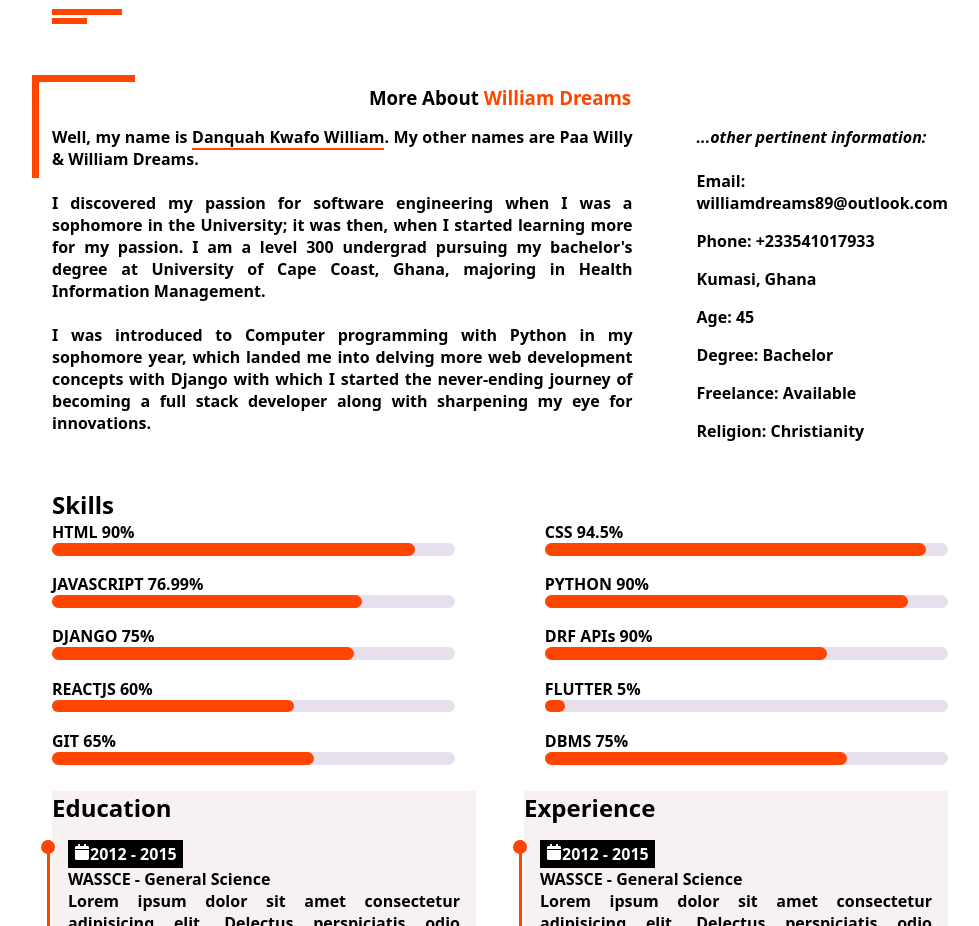
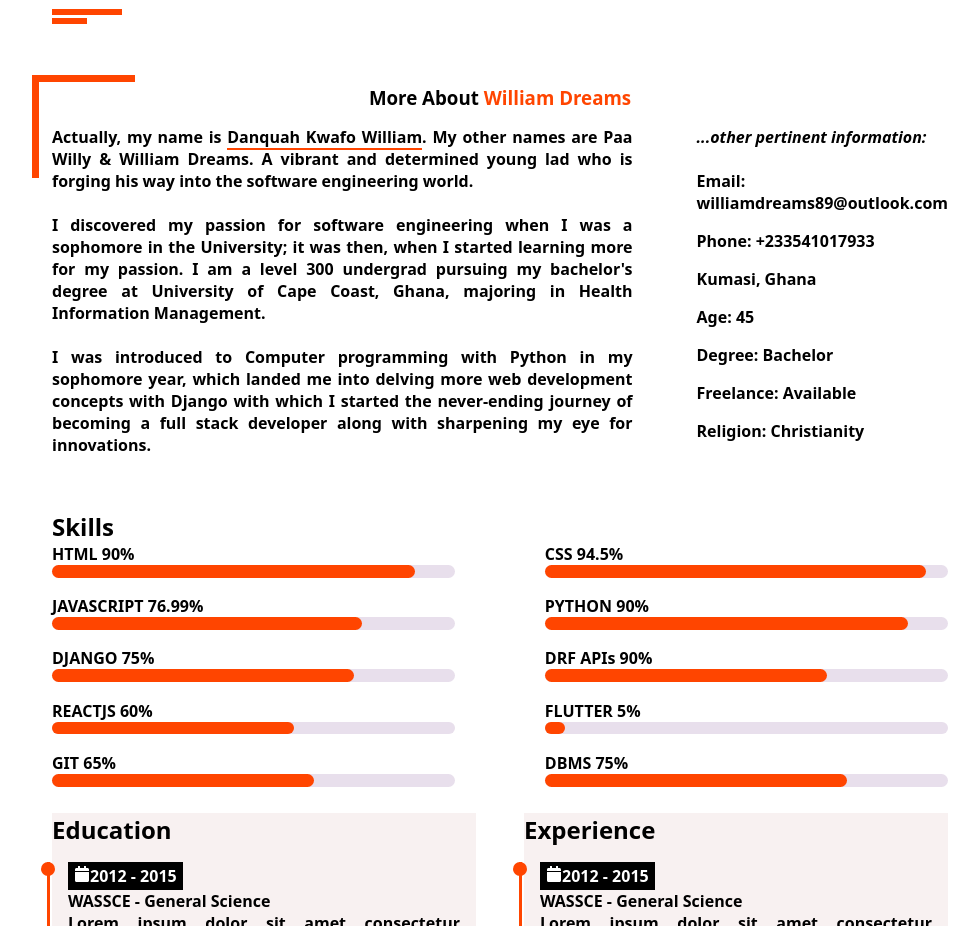
Before and after one commit to Williamdreams89/new-portfolio-site, a React (Create React App) app: page / in a window 1280 px wide. Shown: the part 908-1834 px from the top of the page, without its empty margins (140-1119 px from the left). Built offline with nearby package versions, Linux system fonts and the light colour scheme.

Commit message:
About updated

```diff
--- a/src/components/about/personal/AboutMePersonally.jsx
+++ b/src/components/about/personal/AboutMePersonally.jsx
@@ -31,7 +31,7 @@ const MySelf = styled.div`
       display: flex;
       gap: 4rem;
 
-      ul{
+      ul {
         display: grid;
         grid-template-columns: repeat(1, 1fr);
         width: 50%;
@@ -39,9 +39,6 @@ const MySelf = styled.div`
     }
   }
 `;
-
-
-
 
 export default function AboutMePersonally() {
   return (
@@ -51,22 +48,29 @@ export default function AboutMePersonally() {
       </h3>
       <div className="self__descr">
         <p>
-          Well, my name is{" "}
+          Actually, my name is{" "}
           <span className="real__name">Danquah Kwafo William</span>. My other
-          names are Paa Willy & William Dreams. <br /> <br /> I discovered my
-          passion for software engineering when I was a sophomore in the
-          University; it was then, when I started learning more for my passion.
-          I am a level 300 undergrad pursuing my bachelor's degree at University
-          of Cape Coast, Ghana, majoring in Health Information Management.{" "}
-          <br /> <br />I was introduced to Computer programming with Python in
-          my sophomore year, which landed me into delving more web development
-          concepts with Django with which I started the never-ending journey of
-          becoming a full stack developer along with sharpening my eye for
-          innovations.
+          names are Paa Willy & William Dreams. A vibrant and determined young
+          lad who is forging his way into the software engineering world. <br />{" "}
+          <br /> I discovered my passion for software engineering when I was a
+          sophomore in the University; it was then, when I started learning more
+          for my passion. I am a level 300 undergrad pursuing my bachelor's
+          degree at University of Cape Coast, Ghana, majoring in Health
+          Information Management. <br /> <br />I was introduced to Computer
+          programming with Python in my sophomore year, which landed me into
+          delving more web development concepts with Django with which I started
+          the never-ending journey of becoming a full stack developer along with
+          sharpening my eye for innovations.
           <br /> <br />
         </p>
         <div className="demo__info">
-          <p><b><i>...other pertinent information: <br /> <br /></i></b></p>
+          <p>
+            <b>
+              <i>
+                ...other pertinent information: <br /> <br />
+              </i>
+            </b>
+          </p>
 
           <ul className="my__details">
             <li className="email">Email: williamdreams89@outlook.com</li>
```
